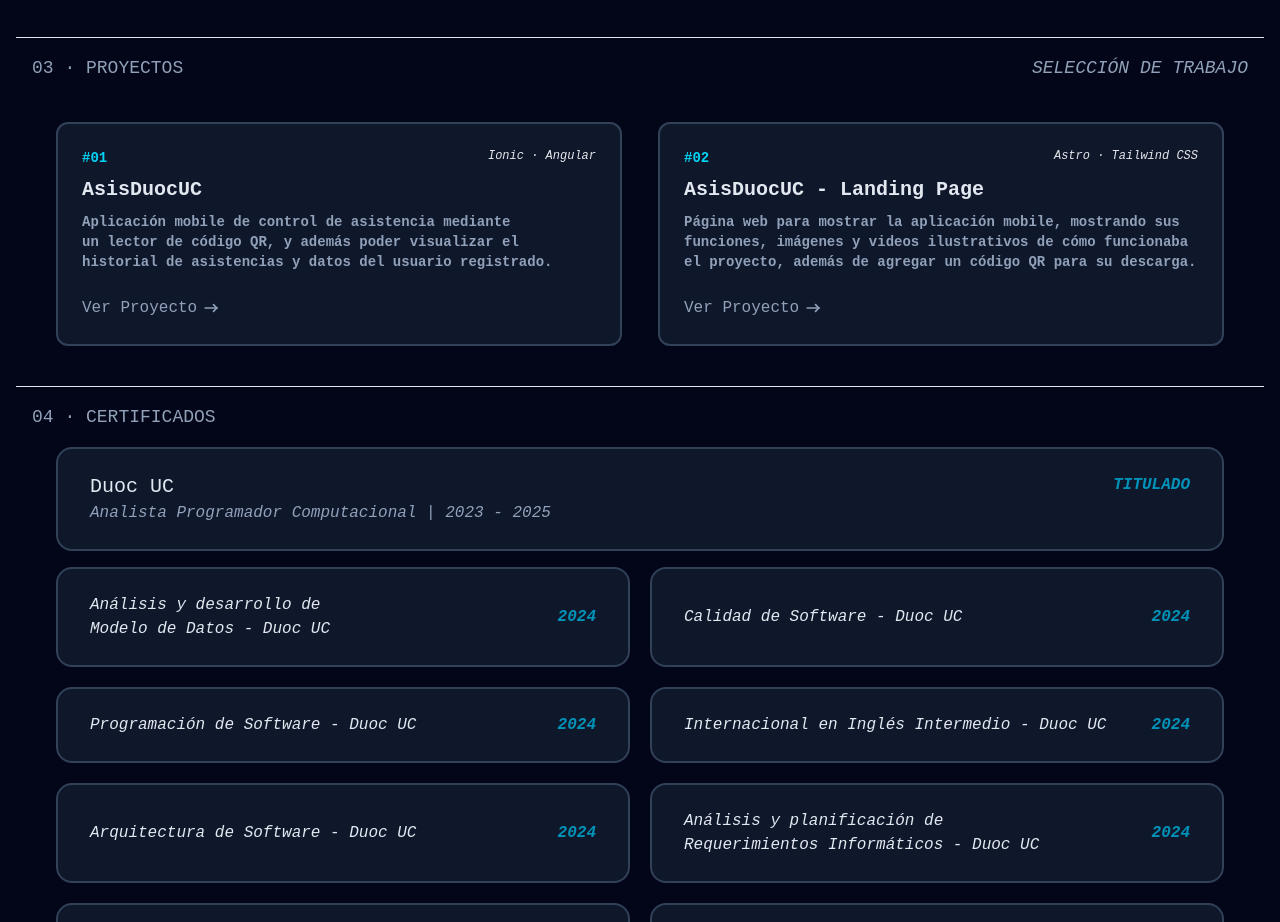
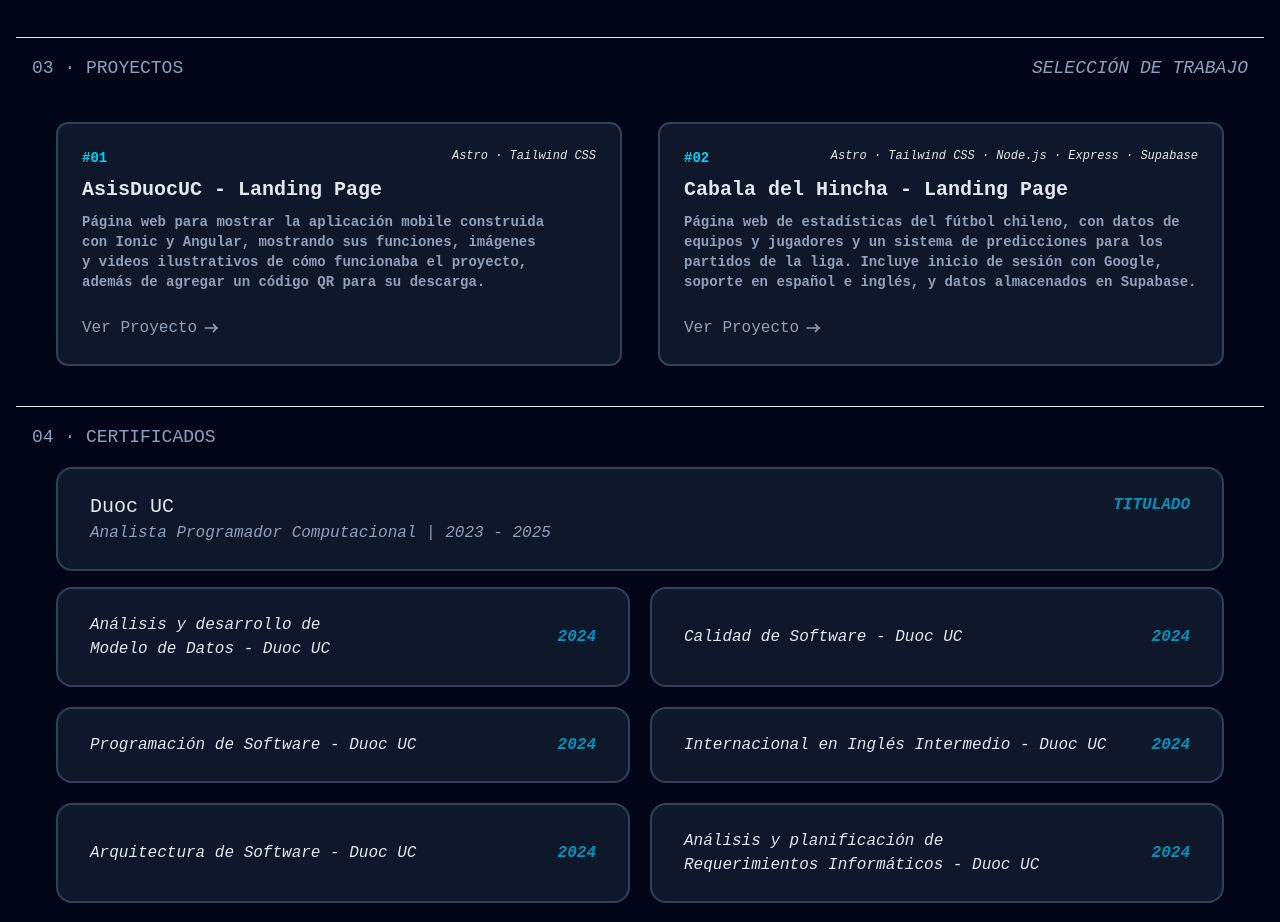
Before and after one commit to nicorp12/portfolio-web-definitivo, an Astro site: page / in a window 1280 px wide. Shown: the part 1224-2146 px from the top of the page. Built offline with nearby package versions, Linux system fonts and the light colour scheme; Astro itself is replaced by a stand-in of ours.

Commit message:
UPDATE and ADD new Project in section PROJECTS

```diff
--- a/src/components/Projects.astro
+++ b/src/components/Projects.astro
@@ -21,32 +21,6 @@ import ArrowRightSvg from "../assets/svg/arrowRight.svg";
             <div class="flex justify-between p-2">
                 <h1 class="text-sm text-cyan-400 font-bold">#01</h1>
                 <h2 class="text-sm md:text-xs italic text-gray-200">
-                    Ionic · Angular
-                </h2>
-            </div>
-
-            <h1 class="font-bold text-xl px-2 text-slate-200 pb-2">
-                AsisDuocUC
-            </h1>
-            <p
-                class="text-xs md:text-sm px-2 font-semibold md:font-bold text-balance mb-4"
-            >
-                Aplicación mobile de control de asistencia mediante un lector de
-                código QR, y además poder visualizar el historial de asistencias
-                y datos del usuario registrado.
-            </p>
-            <a
-                href=""
-                class="text-xs md:text-base p-2 flex justify-start items-center gap-1 hover:text-amber-400 transition-normal"
-                >Ver Proyecto <ArrowRightSvg class="size-3 md:size-5" /></a
-            >
-        </div>
-        <div
-            class="col-span-1 border-2 rounded-xl p-4 border-slate-700 bg-slate-900"
-        >
-            <div class="flex justify-between p-2">
-                <h1 class="text-sm text-cyan-400 font-bold">#02</h1>
-                <h2 class="text-sm md:text-xs italic text-gray-200">
                     Astro · Tailwind CSS
                 </h2>
             </div>
@@ -57,7 +31,7 @@ import ArrowRightSvg from "../assets/svg/arrowRight.svg";
             <p
                 class="text-xs md:text-sm px-2 font-semibold md:font-bold text-balance mb-4"
             >
-                Página web para mostrar la aplicación mobile, mostrando sus
+                Página web para mostrar la aplicación mobile construida con Ionic y Angular, mostrando sus
                 funciones, imágenes y videos ilustrativos de cómo funcionaba el
                 proyecto, además de agregar un código QR para su descarga.
             </p>
@@ -69,5 +43,31 @@ import ArrowRightSvg from "../assets/svg/arrowRight.svg";
                 >Ver Proyecto <ArrowRightSvg class="size-3 md:size-5" /></a
             >
         </div>
+        <div
+            class="col-span-1 border-2 rounded-xl p-4 border-slate-700 bg-slate-900"
+        >
+            <div class="flex justify-between p-2">
+                <h1 class="text-sm text-cyan-400 font-bold">#02</h1>
+                <h2 class="text-sm md:text-xs italic text-gray-200">
+                    Astro · Tailwind CSS · Node.js · Express · Supabase
+                </h2>
+            </div>
+
+            <h1 class="font-bold text-xl px-2 text-slate-200 pb-2 text-balance">
+                Cabala del Hincha - Landing Page
+            </h1>
+            <p
+                class="text-xs md:text-sm px-2 font-semibold md:font-bold text-balance mb-4"
+            >
+                Página web de estadísticas del fútbol chileno, con datos de equipos y jugadores y un sistema de predicciones para los partidos de la liga. Incluye inicio de sesión con Google, soporte en español e inglés, y datos almacenados en Supabase.
+            </p>
+            <a
+                href="https://cabala-del-hincha.vercel.app/"
+                target="_blank"
+                rel="noreferrer nooponer"
+                class="p-2 flex hover:text-amber-400 transition-normal text-xs md:text-base justify-start items-center gap-1"
+                >Ver Proyecto <ArrowRightSvg class="size-3 md:size-5" /></a
+            >
+        </div>
     </div>
 </section>
```
